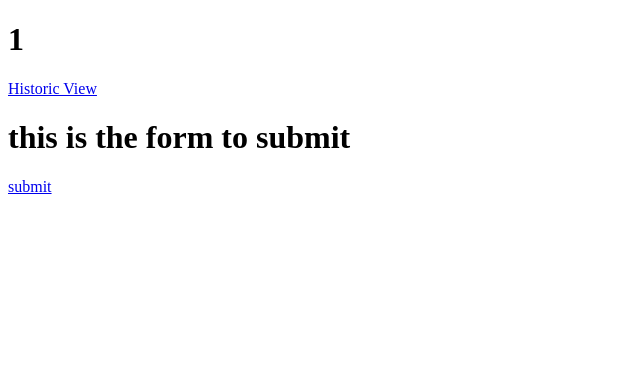
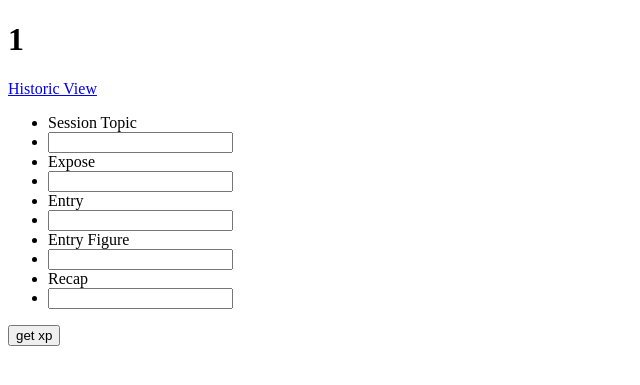
Before and after one commit to IsHaltEchtSo/xp_tracker, a Flask app: page /skills/1/graph in a window 1280 px wide. Shown: the part 36-421 px from the top of the page, without its empty margins (0-640 px from the left). Run offline with Flask 2, Linux system fonts and the light colour scheme.

Commit message:
mockup form for xp collecting

```diff
--- /dev/null
+++ b/app/skill/forms.py
@@ -0,0 +1,8 @@
+from wtforms import Form, StringField, IntegerField
+
+class SkillForm(Form):
+    session_topic   = StringField()
+    expose          = IntegerField()
+    entry           = IntegerField()
+    entry_figure    = IntegerField()
+    recap           = IntegerField()
--- a/app/skill/routes.py
+++ b/app/skill/routes.py
@@ -1,4 +1,5 @@
-from flask import Blueprint, render_template, url_for
+from flask import Blueprint, render_template, url_for, request, redirect, url_for
+from .forms import SkillForm
 
 skill = Blueprint(
     'skill', __name__, url_prefix='/skills', template_folder='templates'
@@ -16,14 +17,24 @@ def skills_history_overview():
     return render_template('overview_history.html')
 
 
-@skill.route('/<skill>/history')
+@skill.route('/<skill>/history', methods=['POST', 'GET'])
 def skill_page_historic(skill):
-    return render_template('skill-historic.html', skill=skill)
+    form = SkillForm(request.form)
+
+    if request.method == 'POST' and form.validate():
+        return redirect(url_for('skill.reward_page', skill=form.session_topic.data))
+
+    return render_template('skill-historic.html', skill=skill, form=form)
 
 
-@skill.route('/<skill>/graph')
+@skill.route('/<skill>/graph', methods=['POST', 'GET'])
 def skill_page_graphical(skill):
-    return render_template('skill-graphical.html', skill=skill)
+    form = SkillForm(request.form)
+
+    if request.method == 'POST' and form.validate():
+        return redirect(url_for('skill.reward_page', skill=form.session_topic.data))
+
+    return render_template('skill-graphical.html', skill=skill, form=form)
 
 
 @skill.route('/<skill>/reward')
--- a/app/skill/templates/skill-graphical.html
+++ b/app/skill/templates/skill-graphical.html
@@ -7,7 +7,15 @@
     </div>
 
     <div class="session-form">
-        <h1>this is the form to submit</h1>
-        <a href={{ url_for('skill.reward_page', skill=skill)}}>submit</a>
+        <form method="post">
+            <ul>
+                {% for field in form %}
+                    <li>{{field.label}}</li>
+                    <li>{{field}}</li>
+                {% endfor %}
+            </ul>
+            <input type="submit" value="get xp">
+        </form>
     </div>
+
 {% endblock content %}
```
Also changed, not shown: app/skill/templates/skill-historic.html (+10 -2 lines), app/skill/templates/reward.html (line endings or trailing spaces).
